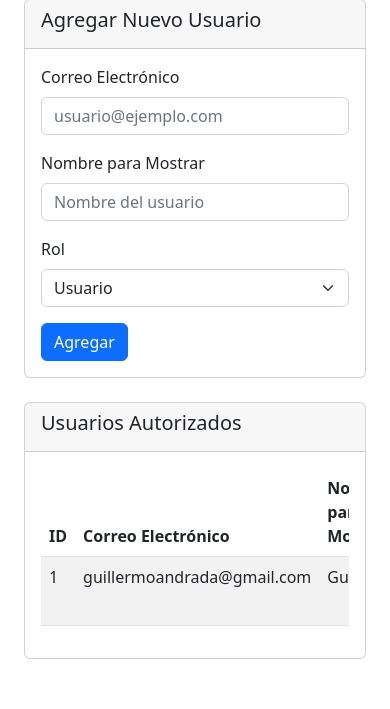
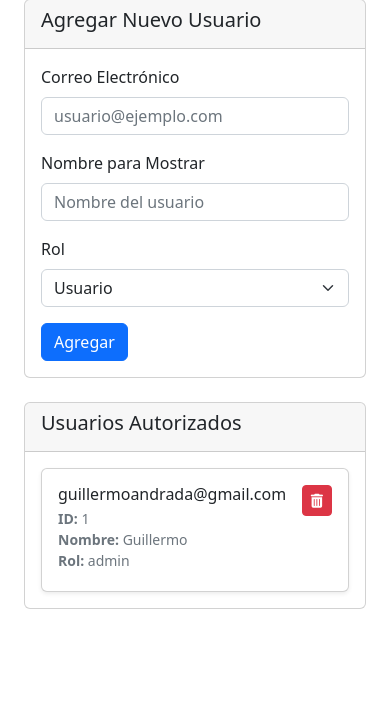
Before and after one commit to GuilloSGit/lista-contactos, a Flask app: template templates/admin_usuarios.html in a window 390 px wide. Shown: the part 135-844 px from the top of the page. Run offline with Flask 3, Linux system fonts and the light colour scheme; the template is opened without the code that fills it: values that come from a table or form of the project are taken from there, others are empty; some libraries are stand-ins or nearby versions.

Commit message:
Vista mobile

```diff
--- a/templates/admin_usuarios.html
+++ b/templates/admin_usuarios.html
@@ -46,6 +46,8 @@
     </div>
     <div class="card-body">
         {% if usuarios %}
+            <!-- Versión para escritorio (tabla) -->
+            <div class="d-none d-md-block">
                 <div class="table-responsive">
                     <table class="table table-striped">
                         <thead>
@@ -78,6 +80,40 @@
                         </tbody>
                     </table>
                 </div>
+            </div>
+
+            <!-- Versión para móvil (cards) -->
+            <div class="d-md-none">
+                <div class="row g-3">
+                    {% for usuario in usuarios %}
+                    <div class="col-12">
+                        <div class="card shadow-sm">
+                            <div class="card-body">
+                                <div class="d-flex justify-content-between align-items-start">
+                                    <div>
+                                        <h6 class="card-title mb-1">{{ usuario.email }}</h6>
+                                        <p class="mb-1 text-muted small">
+                                            <strong>ID:</strong> {{ usuario.id }}<br>
+                                            <strong>Nombre:</strong> {{ usuario.main_name or '--' }}<br>
+                                            <strong>Rol:</strong> {{ usuario.rol or '--' }}
+                                        </p>
+                                    </div>
+                                    <form method="POST"
+                                          action="{{ url_for('eliminar_usuario', user_id=usuario.id) }}"
+                                          class="ms-2"
+                                          onsubmit="return confirm('¿Estás seguro de eliminar este usuario?');">
+                                        <input type="hidden" name="csrf_token" value="{{ csrf_token }}">
+                                        <button type="submit" class="btn btn-danger btn-sm">
+                                            <i class="fas fa-trash-alt"></i>
+                                        </button>
+                                    </form>
+                                </div>
+                            </div>
+                        </div>
+                    </div>
+                    {% endfor %}
+                </div>
+            </div>
         {% else %}
             <div class="alert alert-info">
                 No hay usuarios registrados además del administrador.
@@ -85,5 +121,4 @@
         {% endif %}
     </div>
 </div>
-</div>
 {% endblock %}
```
Lines whose indentation alone changed are shown as unchanged.
